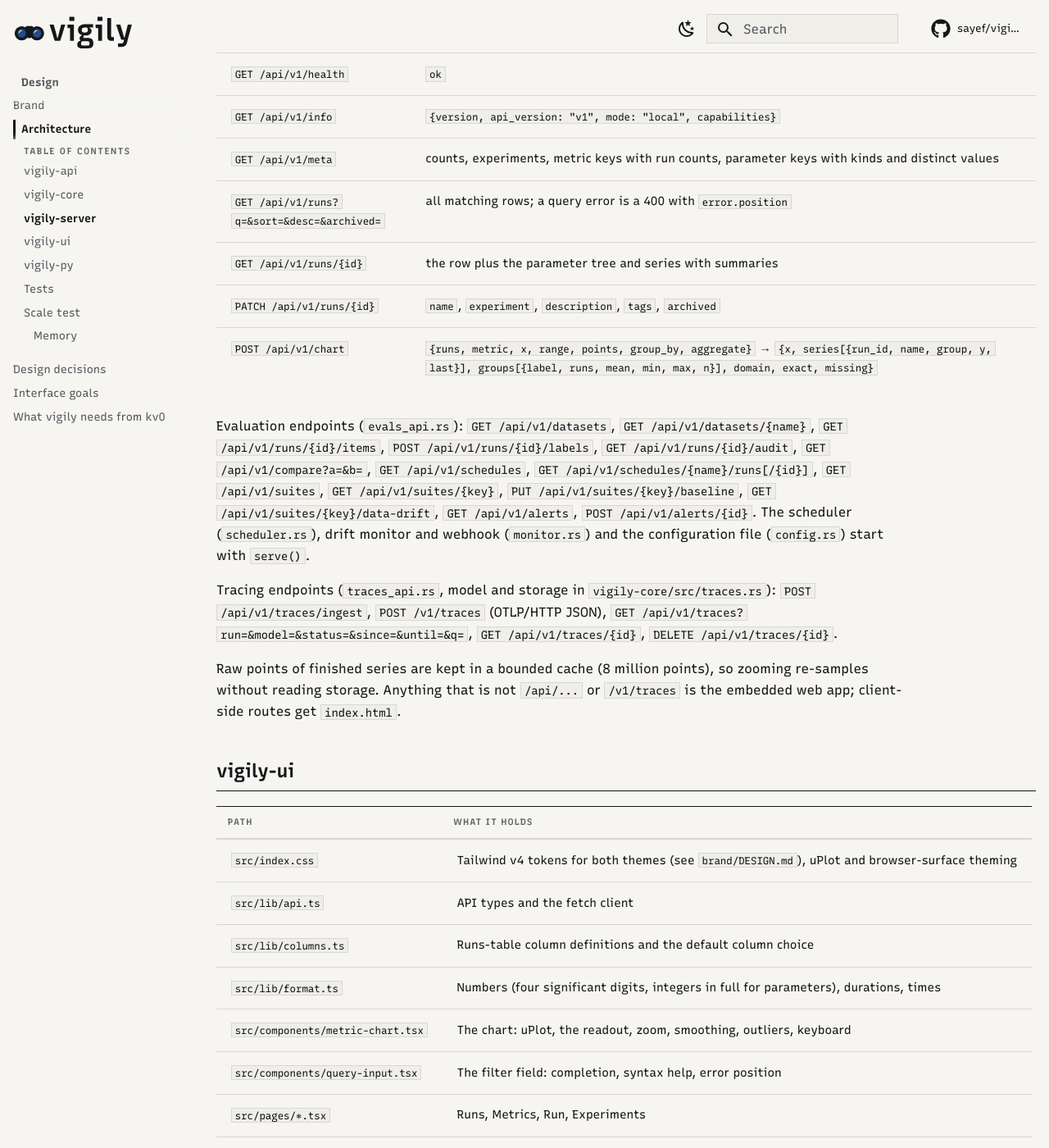
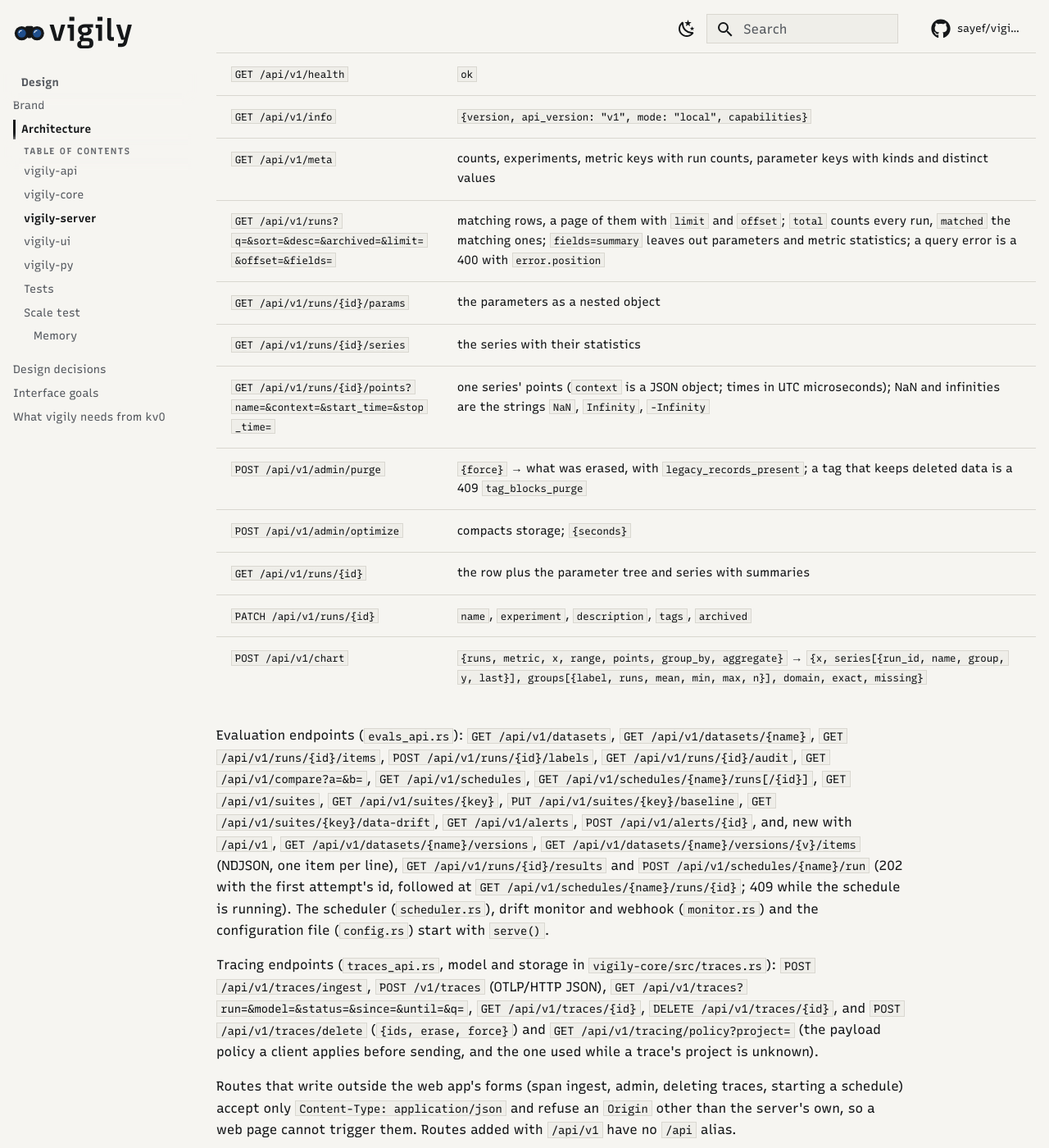
Before and after one commit to sayef/vigily, an MkDocs documentation site: the page built from docs/architecture.md, in a window 1280 px wide and 1400 px high, scrolled down 1865 px. Shown: the whole window at 82% size. Built offline with MkDocs 1.6.1 and Material for MkDocs 9.7.7, drawn with Linux system fonts in a browser that asks for light colours; comment, search, counter and statistics services are not loaded.

Commit message:
Document the new /api/v1 routes

```diff
--- a/docs/architecture.md
+++ b/docs/architecture.md
@@ -54,7 +54,12 @@ over the limit).
 | `GET /api/v1/health` | `ok` |
 | `GET /api/v1/info` | `{version, api_version: "v1", mode: "local", capabilities}` |
 | `GET /api/v1/meta` | counts, experiments, metric keys with run counts, parameter keys with kinds and distinct values |
-| `GET /api/v1/runs?q=&sort=&desc=&archived=` | all matching rows; a query error is a 400 with `error.position` |
+| `GET /api/v1/runs?q=&sort=&desc=&archived=&limit=&offset=&fields=` | matching rows, a page of them with `limit` and `offset`; `total` counts every run, `matched` the matching ones; `fields=summary` leaves out parameters and metric statistics; a query error is a 400 with `error.position` |
+| `GET /api/v1/runs/{id}/params` | the parameters as a nested object |
+| `GET /api/v1/runs/{id}/series` | the series with their statistics |
+| `GET /api/v1/runs/{id}/points?name=&context=&start_time=&stop_time=` | one series' points (`context` is a JSON object; times in UTC microseconds); NaN and infinities are the strings `NaN`, `Infinity`, `-Infinity` |
+| `POST /api/v1/admin/purge` | `{force}` → what was erased, with `legacy_records_present`; a tag that keeps deleted data is a 409 `tag_blocks_purge` |
+| `POST /api/v1/admin/optimize` | compacts storage; `{seconds}` |
 | `GET /api/v1/runs/{id}` | the row plus the parameter tree and series with summaries |
 | `PATCH /api/v1/runs/{id}` | `name`, `experiment`, `description`, `tags`, `archived` |
 | `POST /api/v1/chart` | `{runs, metric, x, range, points, group_by, aggregate}` → `{x, series[{run_id, name, group, y, last}], groups[{label, runs, mean, min, max, n}], domain, exact, missing}` |
@@ -63,13 +68,23 @@ Evaluation endpoints (`evals_api.rs`): `GET /api/v1/datasets`, `GET /api/v1/data
 `GET /api/v1/runs/{id}/items`, `POST /api/v1/runs/{id}/labels`, `GET /api/v1/runs/{id}/audit`,
 `GET /api/v1/compare?a=&b=`, `GET /api/v1/schedules`, `GET /api/v1/schedules/{name}/runs[/{id}]`,
 `GET /api/v1/suites`, `GET /api/v1/suites/{key}`, `PUT /api/v1/suites/{key}/baseline`,
-`GET /api/v1/suites/{key}/data-drift`, `GET /api/v1/alerts`, `POST /api/v1/alerts/{id}`. The scheduler
+`GET /api/v1/suites/{key}/data-drift`, `GET /api/v1/alerts`, `POST /api/v1/alerts/{id}`, and, new with
+`/api/v1`, `GET /api/v1/datasets/{name}/versions`, `GET /api/v1/datasets/{name}/versions/{v}/items`
+(NDJSON, one item per line), `GET /api/v1/runs/{id}/results` and `POST /api/v1/schedules/{name}/run`
+(202 with the first attempt's id, followed at `GET /api/v1/schedules/{name}/runs/{id}`; 409 while
+the schedule is running). The scheduler
 (`scheduler.rs`), drift monitor and webhook (`monitor.rs`) and the configuration file (`config.rs`)
 start with `serve()`.
 
 Tracing endpoints (`traces_api.rs`, model and storage in `vigily-core/src/traces.rs`):
 `POST /api/v1/traces/ingest`, `POST /v1/traces` (OTLP/HTTP JSON), `GET /api/v1/traces?run=&model=&status=&since=&until=&q=`,
-`GET /api/v1/traces/{id}`, `DELETE /api/v1/traces/{id}`.
+`GET /api/v1/traces/{id}`, `DELETE /api/v1/traces/{id}`, and `POST /api/v1/traces/delete`
+(`{ids, erase, force}`) and `GET /api/v1/tracing/policy?project=` (the payload policy a client applies
+before sending, and the one used while a trace's project is unknown).
+
+Routes that write outside the web app's forms (span ingest, admin, deleting traces, starting a
+schedule) accept only `Content-Type: application/json` and refuse an `Origin` other than the
+server's own, so a web page cannot trigger them. Routes added with `/api/v1` have no `/api` alias.
 
 Raw points of finished series are kept in a bounded cache (8 million points), so zooming re-samples
 without reading storage. Anything that is not `/api/...` or `/v1/traces` is the embedded web app; client-side routes
```
Also changed, not shown: CHANGELOG.md (+9 -0 lines), 1 other file.
